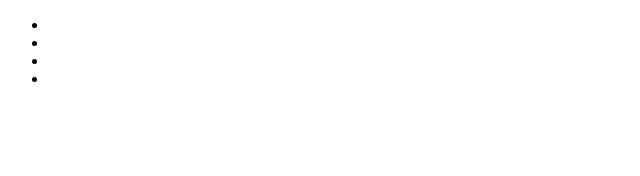
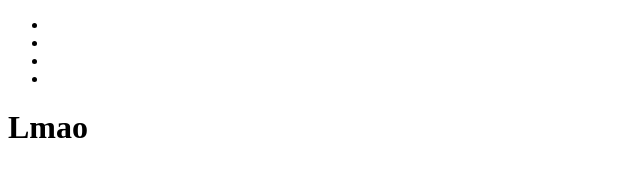
Before and after one commit to Rensaa/random, a plain HTML site: page index.html in a window 1280 px wide. Shown: the whole page, without its empty margins (0-640 px from the left). Drawn offline with Linux system fonts and the light colour scheme.

Commit message:
Added new h1

```diff
--- a/index.html
+++ b/index.html
@@ -15,5 +15,8 @@
             <li><a href="http://"></a></li>
         </ul>
     </nav>
+
+<h1>Lmao</h1>
+
 </body>
 </html>
```
